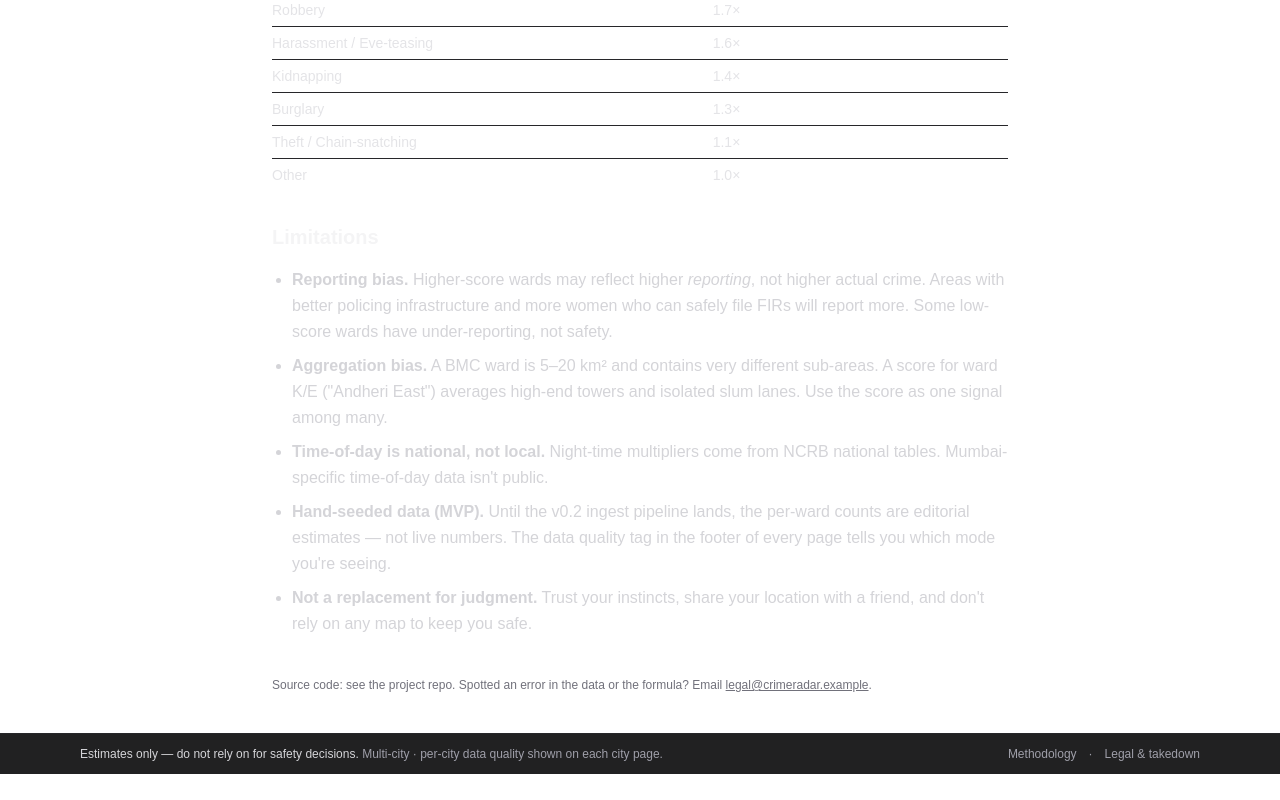
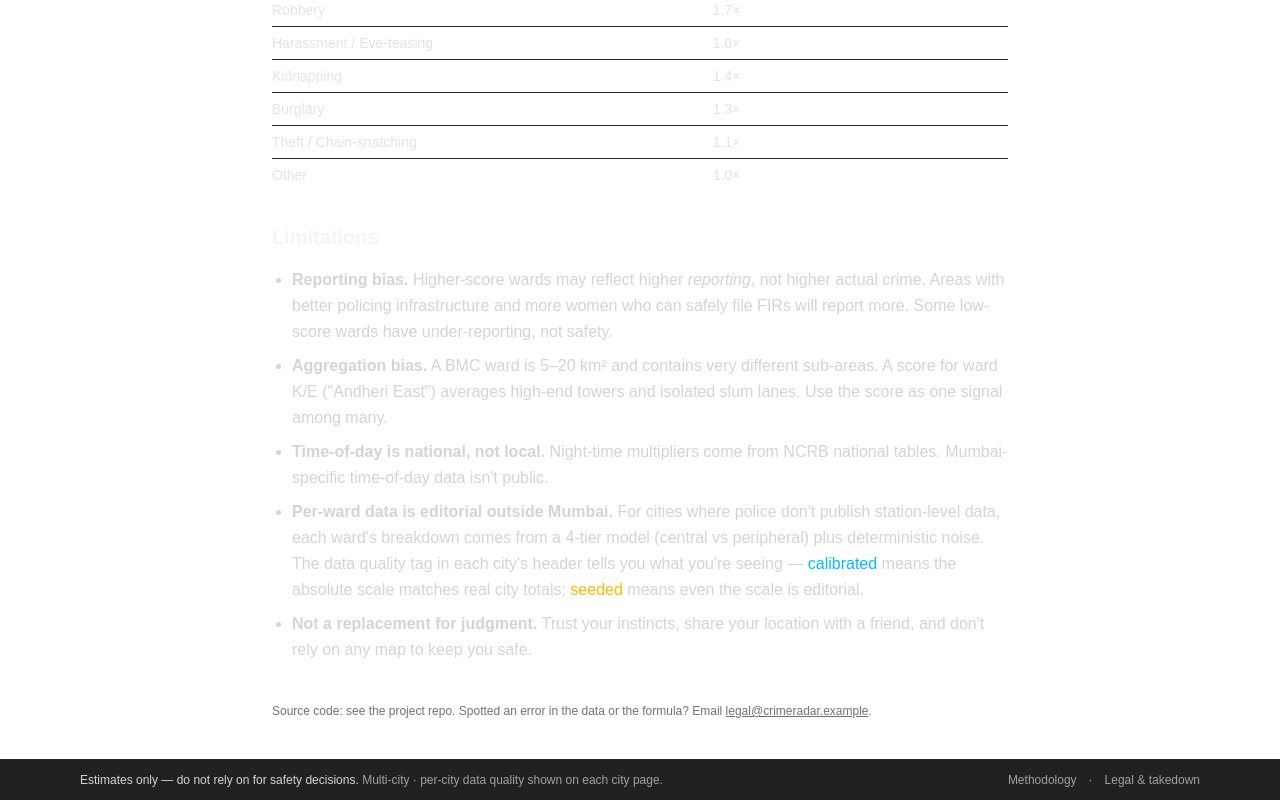
Before and after one commit to Eeman1113/crimeradar, a Next.js app: page /methodology in a window 1280 px wide. Shown: the part 1468-2268 px from the top of the page. Before the commit the page ends 2242 px from the top, so only its background shows below. Built offline with nearby package versions, Linux system fonts and the light colour scheme.

Commit message:
Remove 'MVP' label — site is past MVP now
- Header chip: 'India · MVP' → 'India'
- Methodology: 'Hand-seeded data (MVP)' bullet rewritten to describe
  the actual per-city editorial-vs-calibrated split with explicit
  references to the data quality flag.

```diff
--- a/app/layout.tsx
+++ b/app/layout.tsx
@@ -22,7 +22,7 @@ export default function RootLayout({
             <Link href="/" className="font-semibold tracking-tight text-zinc-50">
               Crime<span className="text-rose-400">Radar</span>
               <span className="ml-2 text-xs font-normal text-zinc-500">
-                India · MVP
+                India
               </span>
             </Link>
             <nav className="flex items-center gap-4 text-sm text-zinc-400">
--- a/app/methodology/page.tsx
+++ b/app/methodology/page.tsx
@@ -178,10 +178,15 @@ risk(w) = round(100 · (clamp(raw(w), p5, p95) − p5) / (p95 − p5))`}
           time-of-day data isn't public.
         </li>
         <li>
-          <strong>Hand-seeded data (MVP).</strong> Until the v0.2 ingest
-          pipeline lands, the per-ward counts are editorial estimates — not
-          live numbers. The data quality tag in the footer of every page tells
-          you which mode you're seeing.
+          <strong>Per-ward data is editorial outside Mumbai.</strong> For
+          cities where police don&apos;t publish station-level data, each
+          ward&apos;s breakdown comes from a 4-tier model (central vs
+          peripheral) plus deterministic noise. The data quality tag in
+          each city&apos;s header tells you what you&apos;re seeing —{" "}
+          <span className="font-mono text-sky-400">calibrated</span> means
+          the absolute scale matches real city totals;{" "}
+          <span className="font-mono text-amber-400">seeded</span> means
+          even the scale is editorial.
         </li>
         <li>
           <strong>Not a replacement for judgment.</strong> Trust your
```
